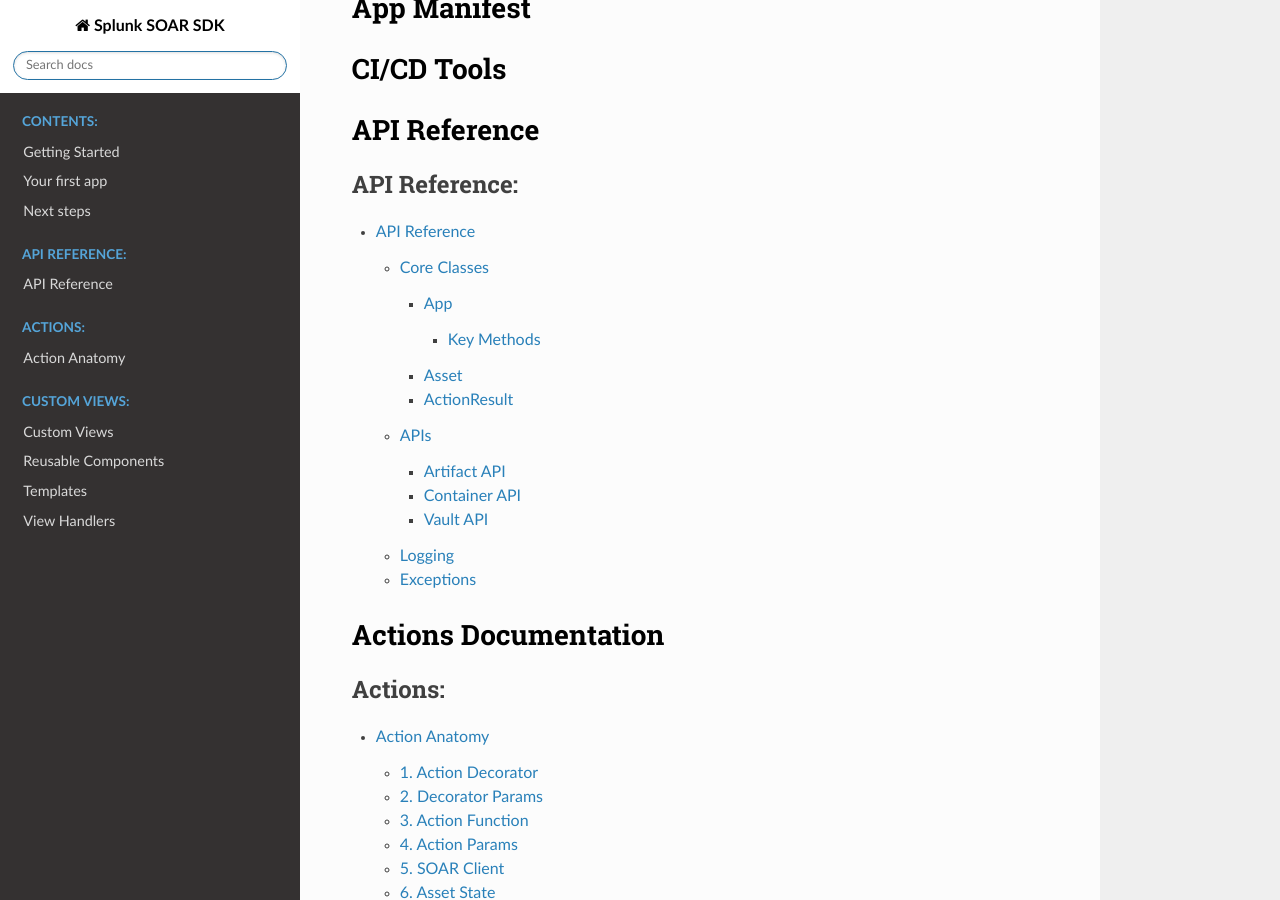
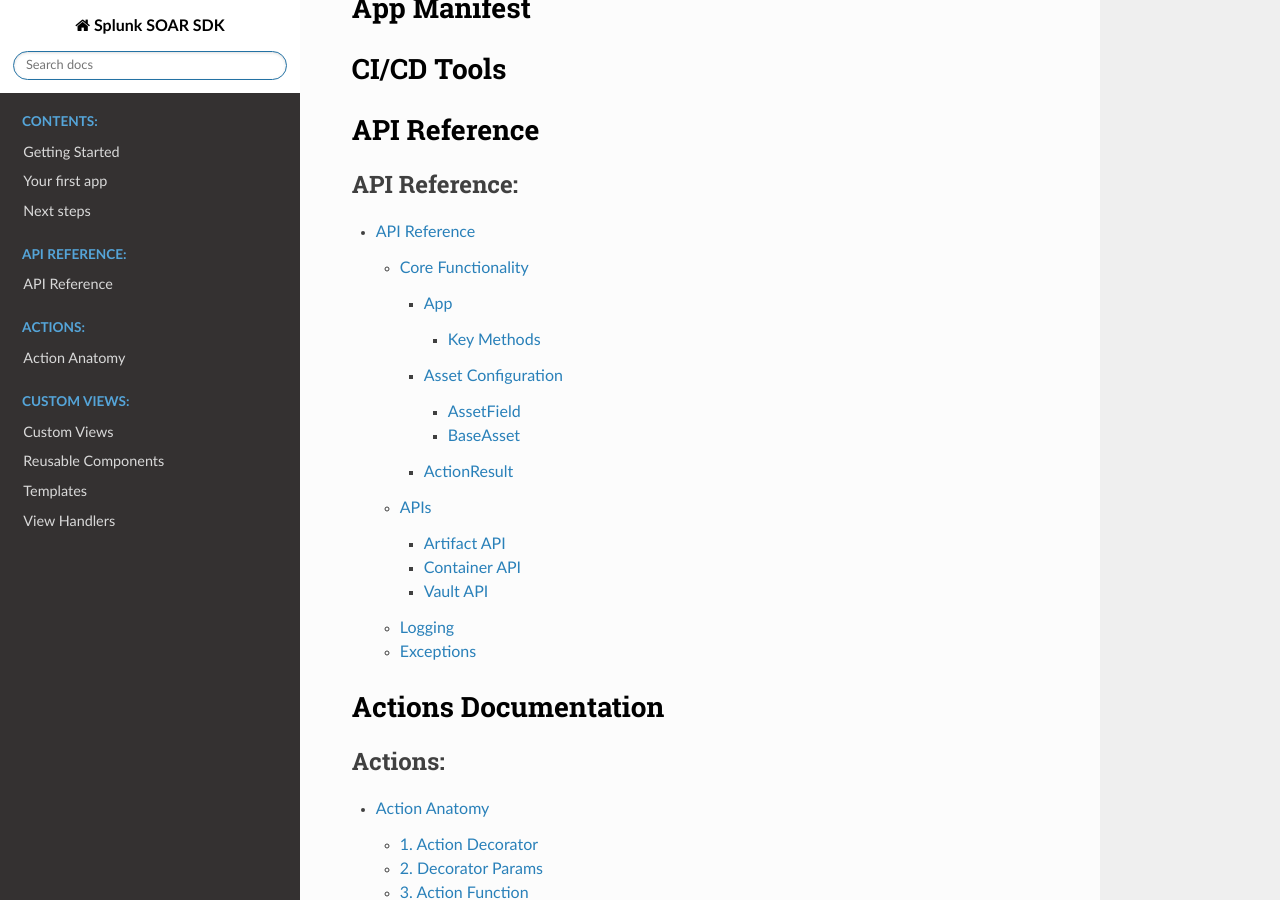
Before and after one commit to phantomcyber/splunk-soar-sdk, a Sphinx documentation site: the page built from docs/index.rst, in a window 1280 px wide and 900 px high, scrolled down 8372 px. Built offline with Sphinx 7.4.7 and the Read the Docs theme 3.1.0, drawn with Linux system fonts in a browser that asks for light colours.

Commit message:
feat: documentation for assets

```diff
--- a/docs/api_reference.rst
+++ b/docs/api_reference.rst
@@ -3,7 +3,7 @@
 
 This section documents the public API of the Splunk SOAR SDK.
 
-Core Classes
+Core Functionality
 ------------
 
 App
@@ -25,10 +25,17 @@
 .. automethod:: soar_sdk.app.App.enable_webhooks
 .. automethod:: soar_sdk.app.App.view_handler
 
-Asset
+Asset Configuration
 ~~~~~~~~~~~~
 
+AssetField
+^^^^^^^^^^
+
 .. autofunction:: soar_sdk.asset.AssetField
+   :noindex:
+
+BaseAsset
+^^^^^^^^^^
 
 .. autoclass:: soar_sdk.asset.BaseAsset
    :members: to_json_schema
```
